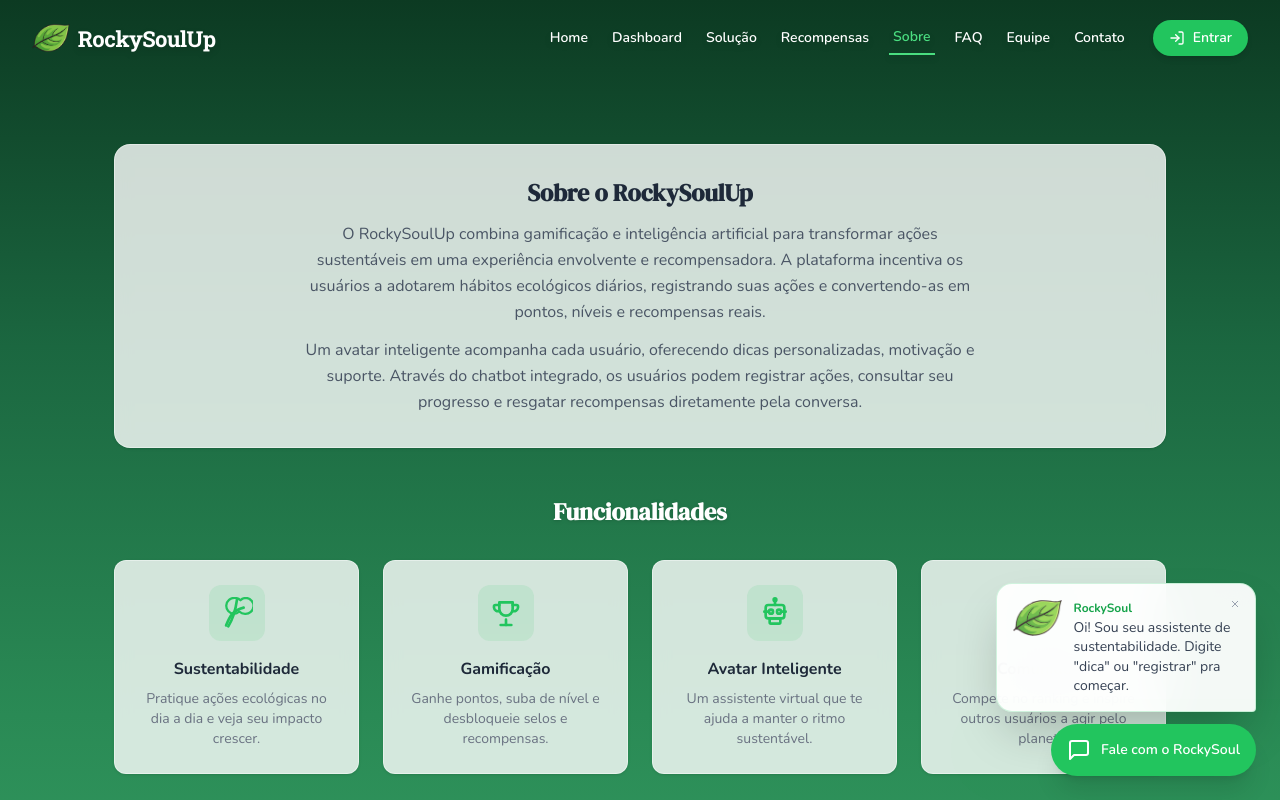
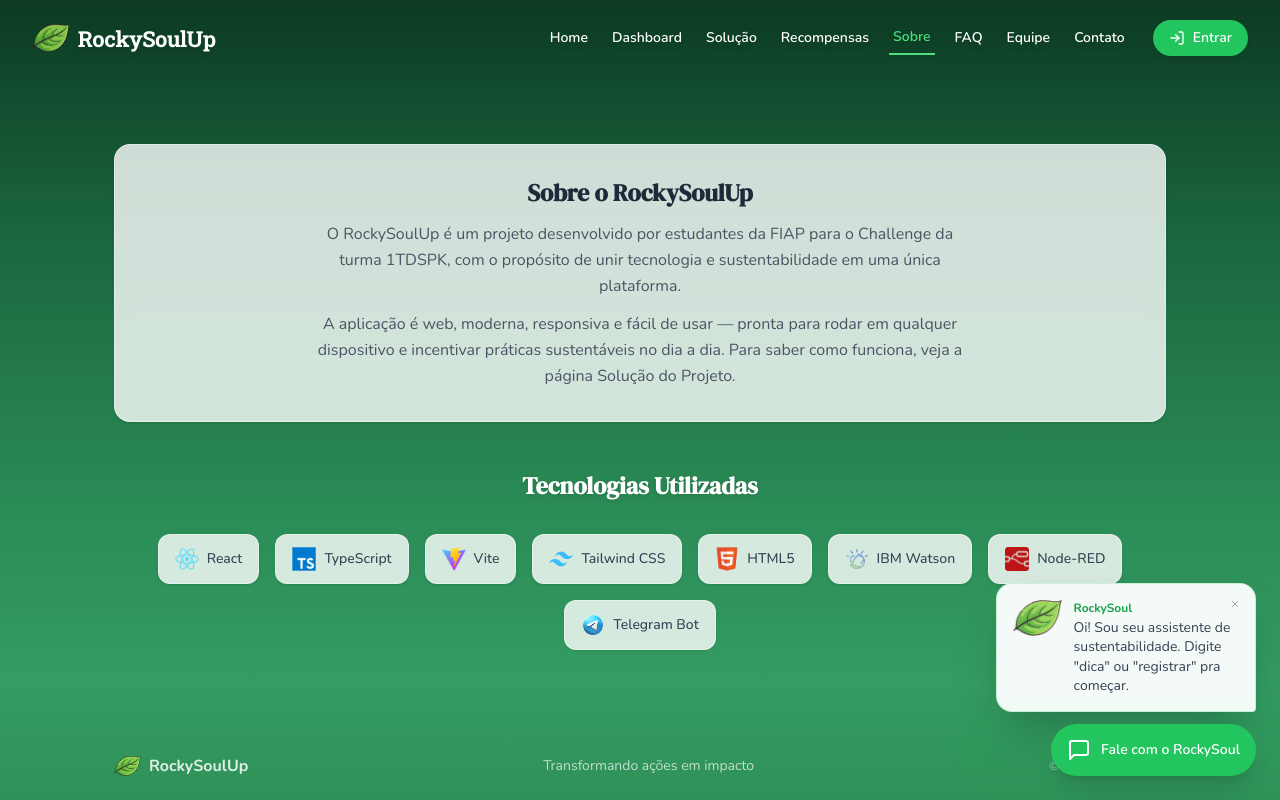
Before and after one commit to igorodriguesd/rockysoul-react, a React (Vite) app: page /sobre in a window 1280 px wide. Shown: the top 800 px of the page. Built offline with nearby package versions, Linux system fonts and the light colour scheme.

Commit message:
refactor: cria GlassCard reutilizavel e substitui cards repetidos nas paginas

```diff
--- /dev/null
+++ b/src/components/GlassCard.tsx
@@ -0,0 +1,14 @@
+import type { ReactNode } from 'react';
+
+interface GlassCardProps {
+  children: ReactNode;
+  className?: string;
+}
+
+export default function GlassCard({ children, className = '' }: GlassCardProps) {
+  return (
+    <div className={`bg-white/80 backdrop-blur-sm rounded-2xl shadow-sm border border-white/40 ${className}`}>
+      {children}
+    </div>
+  );
+}
--- a/src/pages/Contato.tsx
+++ b/src/pages/Contato.tsx
@@ -1,5 +1,6 @@
 import { useEffect, useState } from 'react';
 import { useForm } from 'react-hook-form';
+import GlassCard from '../components/GlassCard';
 
 interface ContatoForm {
   nome: string;
@@ -24,7 +25,7 @@ export default function Contato() {
       <h1 className="text-3xl font-bold text-center text-white mb-2 drop-shadow">Contato</h1>
       <p className="text-center text-white/70 mb-10">Entre em contato com a equipe RockySoulUp</p>
 
-      <div className="bg-white/80 backdrop-blur-sm rounded-2xl shadow-sm p-8 border border-white/40">
+      <GlassCard className="p-8">
         {enviado ? (
           <div className="text-center py-8">
             <img src="/icons/sucesso.svg" alt="Enviado" className="w-16 h-16 mx-auto mb-4" />
@@ -39,7 +40,7 @@ export default function Contato() {
                 id="contato-nome"
                 type="text"
                 {...register('nome', { required: 'Nome é obrigatório' })}
-                className="w-full border border-gray-200 rounded-xl px-4 py-3 text-sm outline-none focus:border-[#22c55e] focus:ring-1 focus:ring-[#22c55e] transition-colors bg-white/60"
+                className={`w-full border rounded-xl px-4 py-3 text-sm outline-none focus:border-[#22c55e] focus:ring-1 focus:ring-[#22c55e] transition-colors bg-white/60 ${errors.nome ? 'border-red-400' : 'border-gray-200'}`}
                 placeholder="Seu nome completo"
               />
               {errors.nome && <p className="text-red-500 text-xs mt-1">{errors.nome.message}</p>}
@@ -54,7 +55,7 @@ export default function Contato() {
                   required: 'Email é obrigatório',
                   pattern: { value: /^\S+@\S+$/i, message: 'Email inválido' }
                 })}
-                className="w-full border border-gray-200 rounded-xl px-4 py-3 text-sm outline-none focus:border-[#22c55e] focus:ring-1 focus:ring-[#22c55e] transition-colors bg-white/60"
+                className={`w-full border rounded-xl px-4 py-3 text-sm outline-none focus:border-[#22c55e] focus:ring-1 focus:ring-[#22c55e] transition-colors bg-white/60 ${errors.email ? 'border-red-400' : 'border-gray-200'}`}
                 placeholder="seu@email.com"
               />
               {errors.email && <p className="text-red-500 text-xs mt-1">{errors.email.message}</p>}
@@ -66,7 +67,7 @@ export default function Contato() {
                 id="contato-mensagem"
                 {...register('mensagem', { required: 'Mensagem é obrigatória' })}
                 rows={5}
-                className="w-full border border-gray-200 rounded-xl px-4 py-3 text-sm outline-none focus:border-[#22c55e] focus:ring-1 focus:ring-[#22c55e] transition-colors resize-none bg-white/60"
+                className={`w-full border rounded-xl px-4 py-3 text-sm outline-none focus:border-[#22c55e] focus:ring-1 focus:ring-[#22c55e] transition-colors resize-none bg-white/60 ${errors.mensagem ? 'border-red-400' : 'border-gray-200'}`}
                 placeholder="Escreva sua mensagem aqui..."
               />
               {errors.mensagem && <p className="text-red-500 text-xs mt-1">{errors.mensagem.message}</p>}
@@ -80,7 +81,7 @@ export default function Contato() {
             </button>
           </form>
         )}
-      </div>
+      </GlassCard>
     </div>
   );
 }
--- a/src/pages/Integrantes.tsx
+++ b/src/pages/Integrantes.tsx
@@ -1,5 +1,6 @@
 import { useEffect } from 'react';
 import { INTEGRANTES } from '../data/constants';
+import GlassCard from '../components/GlassCard';
 
 export default function Integrantes() {
   useEffect(() => { document.title = 'Integrantes - RockySoulUp'; }, []);
@@ -12,7 +13,7 @@ export default function Integrantes() {
 
       <div className="grid grid-cols-1 sm:grid-cols-2 lg:grid-cols-4 gap-6">
         {INTEGRANTES.map(m => (
-          <div key={m.rm} className="bg-white/80 backdrop-blur-sm rounded-2xl shadow-sm p-6 text-center hover:shadow-md transition-all border border-white/40 hover:scale-[1.02]">
+          <GlassCard key={m.rm} className="p-6 text-center hover:shadow-md transition-all hover:scale-[1.02]">
             <img
               src={m.foto}
               alt={m.nome}
@@ -32,7 +33,7 @@ export default function Integrantes() {
                 </svg>
               </a>
             </div>
-          </div>
+          </GlassCard>
         ))}
       </div>
     </div>
--- a/src/pages/RecompensaDetalhe.tsx
+++ b/src/pages/RecompensaDetalhe.tsx
@@ -3,6 +3,7 @@ import { Link, useParams } from 'react-router-dom';
 import { useData } from '../context/DataContext';
 import { RECOMPENSAS } from '../data/constants';
 import ResgatarModal from '../components/ResgatarModal';
+import GlassCard from '../components/GlassCard';
 
 export default function RecompensaDetalhe() {
   const { id } = useParams<{ id: string }>();
@@ -19,7 +20,7 @@ export default function RecompensaDetalhe() {
   if (!recompensa) {
     return (
       <div className="max-w-[600px] mx-auto px-6 py-20 text-center">
-        <div className="bg-white/80 backdrop-blur-sm rounded-2xl shadow-sm border border-white/40 p-8">
+        <GlassCard className="p-8">
           <h1 className="text-2xl font-bold text-gray-800 mb-2">Recompensa não encontrada</h1>
           <p className="text-sm text-gray-500 mb-6">O item que você procura não existe ou foi removido.</p>
           <Link
@@ -28,7 +29,7 @@ export default function RecompensaDetalhe() {
           >
             Voltar para Recompensas
           </Link>
-        </div>
+        </GlassCard>
       </div>
     );
   }
@@ -45,7 +46,7 @@ export default function RecompensaDetalhe() {
         Voltar para Recompensas
       </Link>
 
-      <div className="bg-white/80 backdrop-blur-sm rounded-2xl shadow-sm border border-white/40 p-6 sm:p-8">
+      <GlassCard className="p-6 sm:p-8">
         <div className="flex flex-col sm:flex-row items-start gap-4 sm:items-center mb-5">
           <div className="w-16 h-16 rounded-2xl bg-[#22c55e]/10 flex items-center justify-center shrink-0">
             <img src={recompensa.icone} alt="" className="w-9 h-9" />
@@ -87,7 +88,7 @@ export default function RecompensaDetalhe() {
         >
           {podeResgatar ? 'Resgatar recompensa' : `Faltam ${recompensa.pontos - data.pontos} pts para resgatar`}
         </button>
-      </div>
+      </GlassCard>
 
       {resgatarAberto && (
         <ResgatarModal
--- a/src/pages/Sobre.tsx
+++ b/src/pages/Sobre.tsx
@@ -1,11 +1,5 @@
 import { useEffect } from 'react';
-
-const features = [
-  { icone: '/icons/folha.svg', titulo: 'Sustentabilidade', descricao: 'Pratique ações ecológicas no dia a dia e veja seu impacto crescer.' },
-  { icone: '/icons/trofeu.svg', titulo: 'Gamificação', descricao: 'Ganhe pontos, suba de nível e desbloqueie selos e recompensas.' },
-  { icone: '/icons/robo.svg', titulo: 'Avatar Inteligente', descricao: 'Um assistente virtual que te ajuda a manter o ritmo sustentável.' },
-  { icone: '/icons/comunidade.svg', titulo: 'Comunidade', descricao: 'Compete no ranking e inspire outros usuários a agir pelo planeta.' },
-];
+import GlassCard from '../components/GlassCard';
 
 const techs = [
   { nome: 'React', logo: '/icons/react.png' },
@@ -24,28 +18,15 @@ export default function Sobre() {
   return (
     <>
       <div className="max-w-[1100px] mx-auto px-6 py-12">
-        <div className="bg-white/80 backdrop-blur-sm rounded-2xl shadow-sm border border-white/40 p-8 text-center mb-12">
+        <GlassCard className="p-8 text-center mb-12">
           <h1 className="text-2xl font-bold text-gray-800 mb-3">Sobre o RockySoulUp</h1>
           <p className="text-gray-600 leading-relaxed mb-3 max-w-2xl mx-auto">
-            O RockySoulUp combina gamificação e inteligência artificial para transformar ações sustentáveis em uma experiência envolvente e recompensadora. A plataforma incentiva os usuários a adotarem hábitos ecológicos diários, registrando suas ações e convertendo-as em pontos, níveis e recompensas reais.
+            O RockySoulUp é um projeto desenvolvido por estudantes da FIAP para o Challenge da turma 1TDSPK, com o propósito de unir tecnologia e sustentabilidade em uma única plataforma.
           </p>
           <p className="text-gray-600 leading-relaxed max-w-2xl mx-auto">
-            Um avatar inteligente acompanha cada usuário, oferecendo dicas personalizadas, motivação e suporte. Através do chatbot integrado, os usuários podem registrar ações, consultar seu progresso e resgatar recompensas diretamente pela conversa.
+            A aplicação é web, moderna, responsiva e fácil de usar — pronta para rodar em qualquer dispositivo e incentivar práticas sustentáveis no dia a dia. Para saber como funciona, veja a página Solução do Projeto.
           </p>
-        </div>
-
-        <h2 className="text-2xl font-bold text-center text-white mb-8 drop-shadow">Funcionalidades</h2>
-        <div className="grid grid-cols-1 sm:grid-cols-2 lg:grid-cols-4 gap-6 mb-12">
-          {features.map(f => (
-            <div key={f.titulo} className="bg-white/80 backdrop-blur-sm rounded-xl p-6 shadow-sm hover:shadow-md transition-shadow text-center border border-white/40">
-              <div className="w-14 h-14 mx-auto mb-4 bg-[#22c55e]/10 rounded-xl flex items-center justify-center">
-                <img src={f.icone} alt={f.titulo} className="w-8 h-8" />
-              </div>
-              <h3 className="font-bold text-gray-800 mb-2">{f.titulo}</h3>
-              <p className="text-sm text-gray-500">{f.descricao}</p>
-            </div>
-          ))}
-        </div>
+        </GlassCard>
 
         <h2 className="text-2xl font-bold text-center text-white mb-8 drop-shadow">Tecnologias Utilizadas</h2>
         <div className="flex flex-wrap justify-center gap-4">
--- a/src/pages/Solucao.tsx
+++ b/src/pages/Solucao.tsx
@@ -1,6 +1,6 @@
 import { useEffect } from 'react';
-import { Link } from 'react-router-dom';
 import { MISSOES, RECOMPENSAS, SELOS } from '../data/constants';
+import GlassCard from '../components/GlassCard';
 
 const PASSOS = [
   { icon: '/icons/reciclagem.svg', titulo: 'Registre sua ação', texto: 'Escolha uma das ações sustentáveis no Dashboard e informe o que você realizou hoje.' },
@@ -31,7 +31,7 @@ export default function Solucao() {
       </div>
 
       {/* O problema */}
-      <div className="bg-white/80 backdrop-blur-sm rounded-2xl shadow-sm border border-white/40 p-6 mb-6">
+      <GlassCard className="p-6 mb-6">
         <div className="flex items-center gap-2 mb-3">
           <img src="/icons/alvo.svg" alt="" className="w-5 h-5" />
           <h2 className="text-lg font-bold text-gray-800">O problema</h2>
@@ -42,13 +42,13 @@ export default function Solucao() {
           transformar práticas sustentáveis do dia a dia em uma jornada gamificada: cada ação vira pontos,
           cada ponto vira nível, selo, recompensa e — principalmente — impacto mensurável no planeta.
         </p>
-      </div>
+      </GlassCard>
 
       {/* Como funciona */}
       <h2 className="text-2xl font-bold text-white mb-4 drop-shadow">Como funciona</h2>
       <div className="grid grid-cols-1 sm:grid-cols-2 lg:grid-cols-3 gap-4 mb-10">
         {PASSOS.map((passo, i) => (
-          <div key={passo.titulo} className="bg-white/80 backdrop-blur-sm rounded-2xl shadow-sm border border-white/40 p-5 flex flex-col gap-3">
+          <GlassCard key={passo.titulo} className="p-5 flex flex-col gap-3">
             <div className="flex items-center justify-between">
               <img src={passo.icon} alt="" className="w-8 h-8" />
               <span className="w-7 h-7 rounded-full bg-[#22c55e]/10 text-[#16a34a] flex items-center justify-center text-sm font-bold">
@@ -57,12 +57,12 @@ export default function Solucao() {
             </div>
             <h3 className="font-bold text-gray-800 text-sm">{passo.titulo}</h3>
             <p className="text-xs text-gray-500 leading-relaxed">{passo.texto}</p>
-          </div>
+          </GlassCard>
         ))}
       </div>
 
       {/* Ações sustentáveis */}
-      <div className="bg-white/80 backdrop-blur-sm rounded-2xl shadow-sm border border-white/40 p-6 mb-6">
+      <GlassCard className="p-6 mb-6">
         <div className="flex items-center justify-between mb-4">
           <h2 className="text-lg font-bold text-gray-800">Ações sustentáveis</h2>
           <span className="text-xs text-gray-400">{MISSOES.length} ações disponíveis</span>
@@ -78,11 +78,11 @@ export default function Solucao() {
             </div>
           ))}
         </div>
-      </div>
+      </GlassCard>
 
       {/* Níveis + Diferenciais */}
       <div className="grid grid-cols-1 lg:grid-cols-2 gap-6 mb-10">
-        <div className="bg-white/80 backdrop-blur-sm rounded-2xl shadow-sm border border-white/40 p-6">
+        <GlassCard className="p-6">
           <h2 className="text-lg font-bold text-gray-800 mb-4">Níveis e selos</h2>
           <div className="flex items-center justify-between">
             {SELOS.map((selo, i) => (
@@ -94,9 +94,9 @@ export default function Solucao() {
               </div>
             ))}
           </div>
-        </div>
+        </GlassCard>
 
-        <div className="bg-white/80 backdrop-blur-sm rounded-2xl shadow-sm border border-white/40 p-6">
+        <GlassCard className="p-6">
           <h2 className="text-lg font-bold text-gray-800 mb-4">Diferenciais</h2>
           <ul className="space-y-2.5">
             {DIFERENCIAIS.map(item => (
@@ -106,23 +106,7 @@ export default function Solucao() {
               </li>
             ))}
           </ul>
-        </div>
-      </div>
-
-      {/* CTA */}
-      <div className="flex flex-col sm:flex-row items-center justify-center gap-3">
-        <Link
-          to="/dashboard"
-          className="w-full sm:w-auto px-6 py-3 bg-[#22c55e] text-white font-semibold rounded-xl hover:bg-[#16a34a] transition-colors text-center"
-        >
-          Começar no Dashboard
-        </Link>
-        <Link
-          to="/recompensas"
-          className="w-full sm:w-auto px-6 py-3 bg-white/80 text-gray-700 font-semibold rounded-xl hover:bg-white border border-white/40 transition-colors text-center"
-        >
-          Ver recompensas
-        </Link>
+        </GlassCard>
       </div>
     </div>
   );
```
